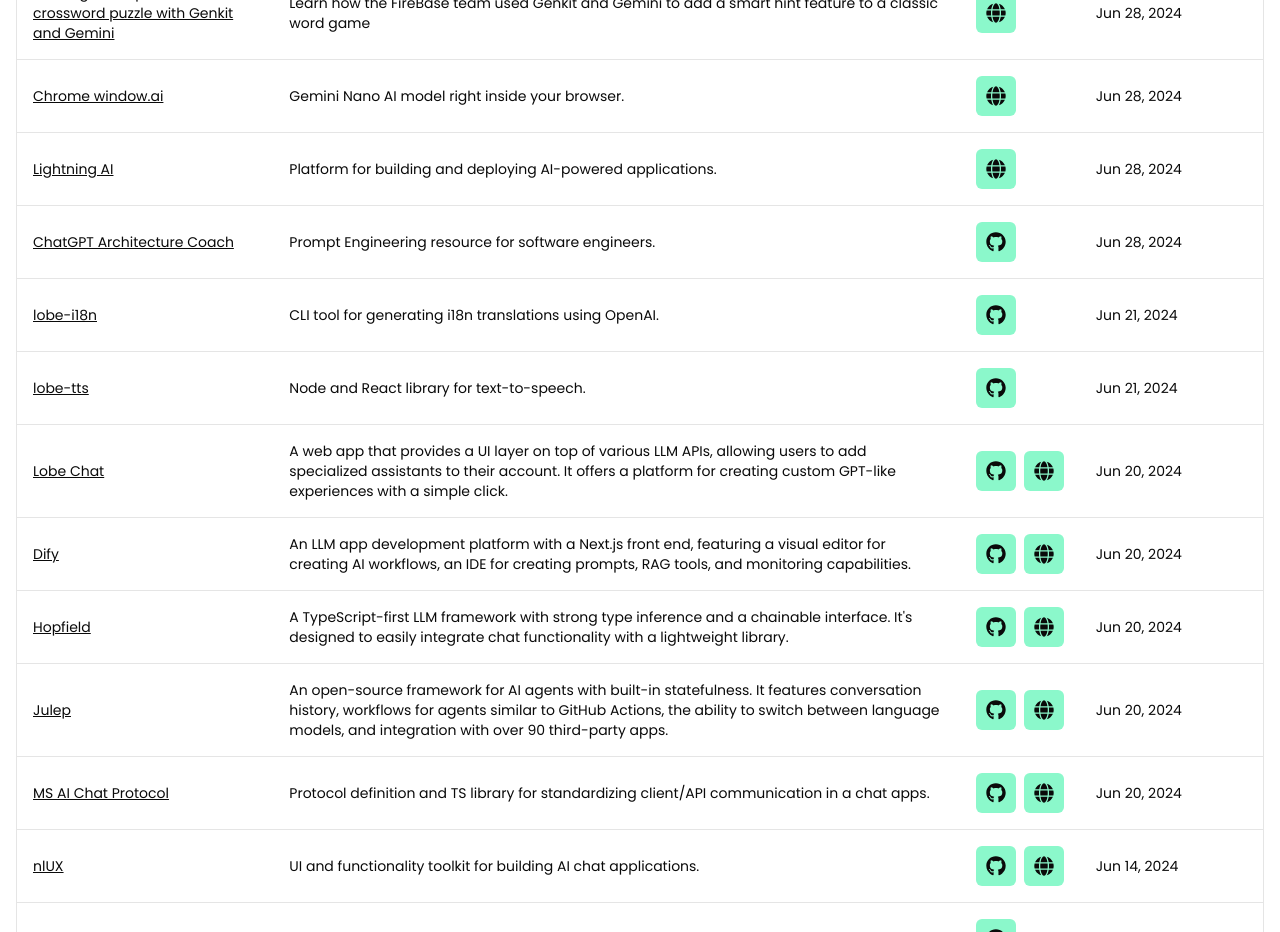
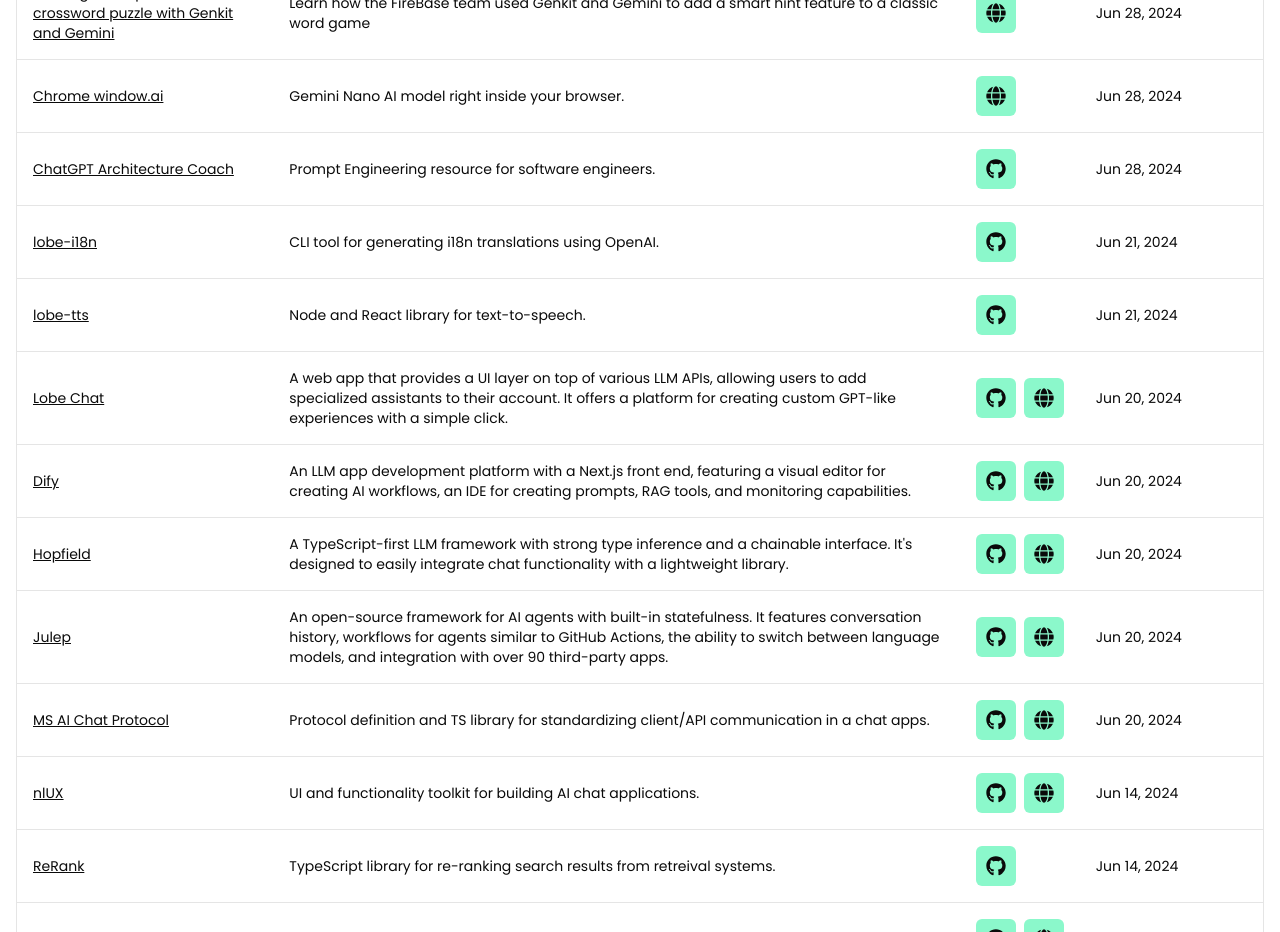
Before and after one commit to mcavaliere/mikecavaliere-com-next, a Next.js app: page /ai-for-js-devs in a window 1280 px wide. Shown: the part 1160-2092 px from the top of the page. Built offline with nearby package versions, Linux system fonts and the light colour scheme; no server answers.

Commit message:
chore: remove lightning.ai, not JS-based

```diff
--- a/data/ai-resources.ts
+++ b/data/ai-resources.ts
@@ -487,14 +487,7 @@ export const AIResources: AIResource[] = [
     addedOn: "2024-06-28",
     websiteUrl: "https://windowai.io/",
   },
-  {
-    name: "Lightning AI",
-    description: "Platform for building and deploying AI-powered applications.",
-    tags: ["saas app"],
-    category: "tools",
-    addedOn: "2024-06-28",
-    websiteUrl: "https://lightning.ai/",
-  },
+
   {
     name: "ChatGPT Architecture Coach",
     description: "Prompt Engineering resource for software engineers.",
```
